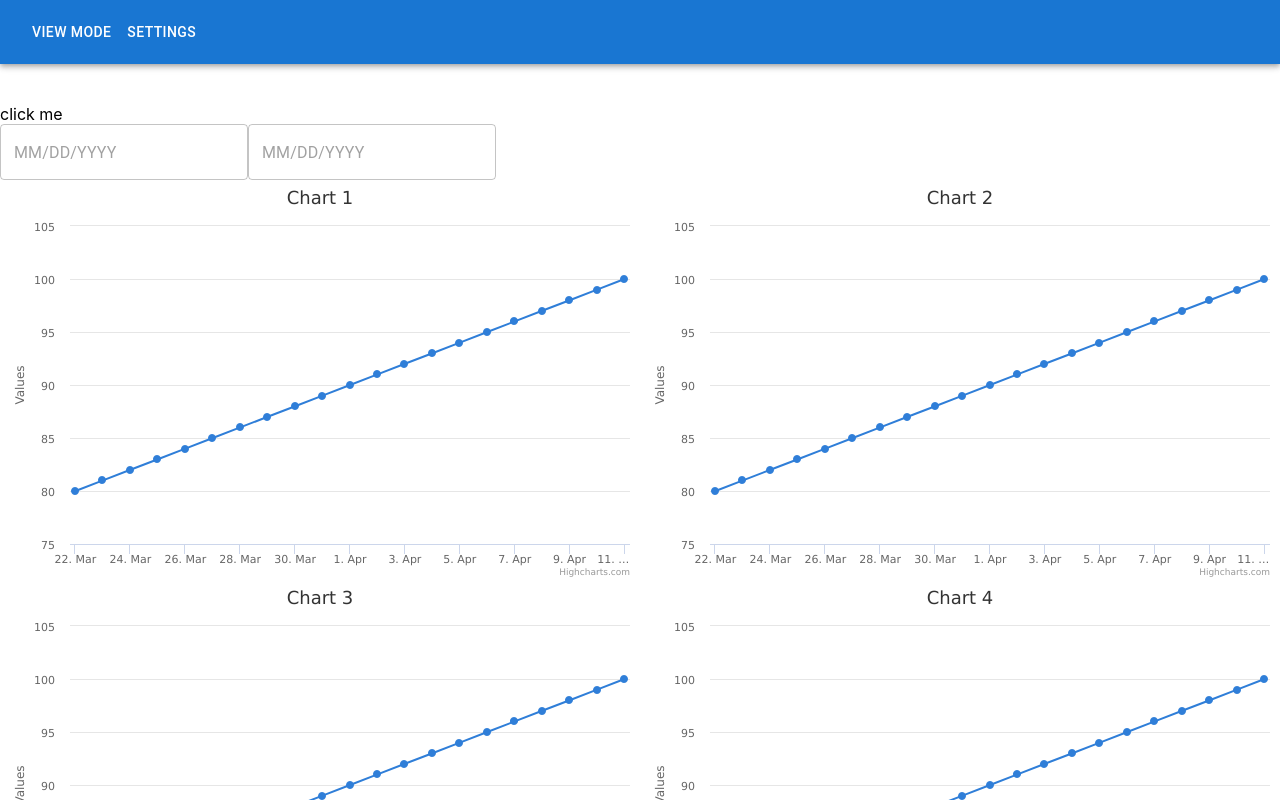
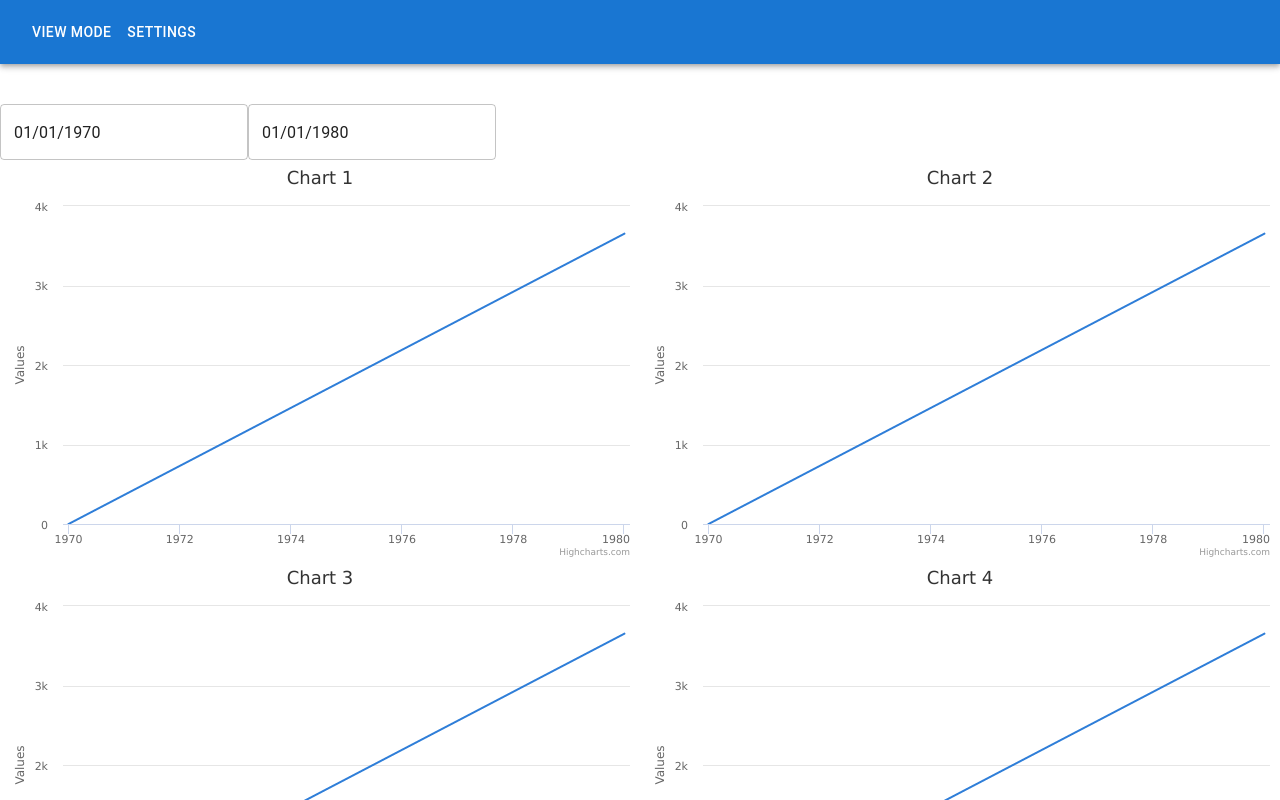
Before and after one commit to ThePeregrinus/highcharts-demo, a React (Create React App) app: page / in a window 1280 px wide. Shown: the top 800 px of the page. Built offline with nearby package versions, Linux system fonts and the light colour scheme.

Commit message:
add defaultvalue to DatePicker

```diff
--- a/src/chartData/chart-config.ts
+++ b/src/chartData/chart-config.ts
@@ -1,3 +1,5 @@
+import dayjs, { Dayjs } from 'dayjs';
+
 export const CHART_CONFIG = {
   COLORS: [
     '#2f7ed8',
@@ -13,6 +15,6 @@ export const CHART_CONFIG = {
   ],
   TYPES: ['line', 'spline', 'area'],
   DAY: 24 * 3600 * 1000,
-  START_DEFAULT: 24 * 3600 * 1000,
-  END_DEFAULT: 1000 * 24 * 3600 * 1000,
+  START_DEFAULT: dayjs('1970.01.01'),
+  END_DEFAULT: dayjs('1980.01.01'),
 };
--- a/src/components/GridCharts/index.tsx
+++ b/src/components/GridCharts/index.tsx
@@ -3,7 +3,6 @@ import { useContext, useEffect, useState, useRef } from 'react';
 import Grid from '@mui/material/Grid'; // Grid version 1
 import dayjs, { Dayjs } from 'dayjs';
 
-import { LocalizationProvider } from '@mui/x-date-pickers/LocalizationProvider';
 import { DatePicker } from '@mui/x-date-pickers/DatePicker';
 
 import { Chart } from '../Chart';
@@ -19,14 +18,14 @@ export const GridCharts = () => {
   const value = useContext(Context);
 
   interface IStep {
-    start: number;
-    end: number;
+    start: Dayjs;
+    end: Dayjs;
   }
 
-  const [switchSort, setSwitchSort] = useState(0);
+  const [isEmtpy, setIsEmtpy] = useState(false);
   const [step, setStep] = useState<IStep>({
-    start: CHART_CONFIG.DAY * 80,
-    end: CHART_CONFIG.DAY * 100,
+    start: CHART_CONFIG.START_DEFAULT,
+    end: CHART_CONFIG.END_DEFAULT,
   });
 
   const sortByRange = (
@@ -39,37 +38,25 @@ export const GridCharts = () => {
     });
   };
 
-  const handleSort = () => {
-    setStep({ start: CHART_CONFIG.DAY * 30, end: CHART_CONFIG.DAY * 70 });
-  };
-
   return (
     <>
-      <div
-        onClick={() => {
-          console.log(step);
-          // handleSort();
-        }}
-      >
-        click me
-      </div>
       <DatePicker
-        minDate={dayjs('1970.01.01')}
-        maxDate={dayjs('1980.01.01')}
+        value={step.start}
+        minDate={CHART_CONFIG.START_DEFAULT}
+        maxDate={CHART_CONFIG.END_DEFAULT}
         onChange={(el: Dayjs | null) => {
           if (el) {
-            setStep({ start: el.valueOf(), end: step.end });
-            //console.log(el.valueOf());
+            setStep({ start: el, end: step.end });
           }
         }}
       />
       <DatePicker
-        minDate={dayjs('1970.01.01')}
-        maxDate={dayjs('1980.01.01')}
+        value={step.end}
+        minDate={CHART_CONFIG.START_DEFAULT}
+        maxDate={CHART_CONFIG.END_DEFAULT}
         onChange={(el) => {
           if (el) {
-            setStep({ start: step.start, end: el.valueOf() });
-            //console.log(el.valueOf());
+            setStep({ start: step.start, end: el });
           }
         }}
       />
@@ -81,8 +68,8 @@ export const GridCharts = () => {
                 value.chartsState[ind],
                 sortByRange(
                   el.series[0].data,
-                  step ? step.start : CHART_CONFIG.START_DEFAULT,
-                  step ? step.end : CHART_CONFIG.END_DEFAULT
+                  step.start.valueOf(),
+                  step.end.valueOf()
                 )
               )}
             />
```
